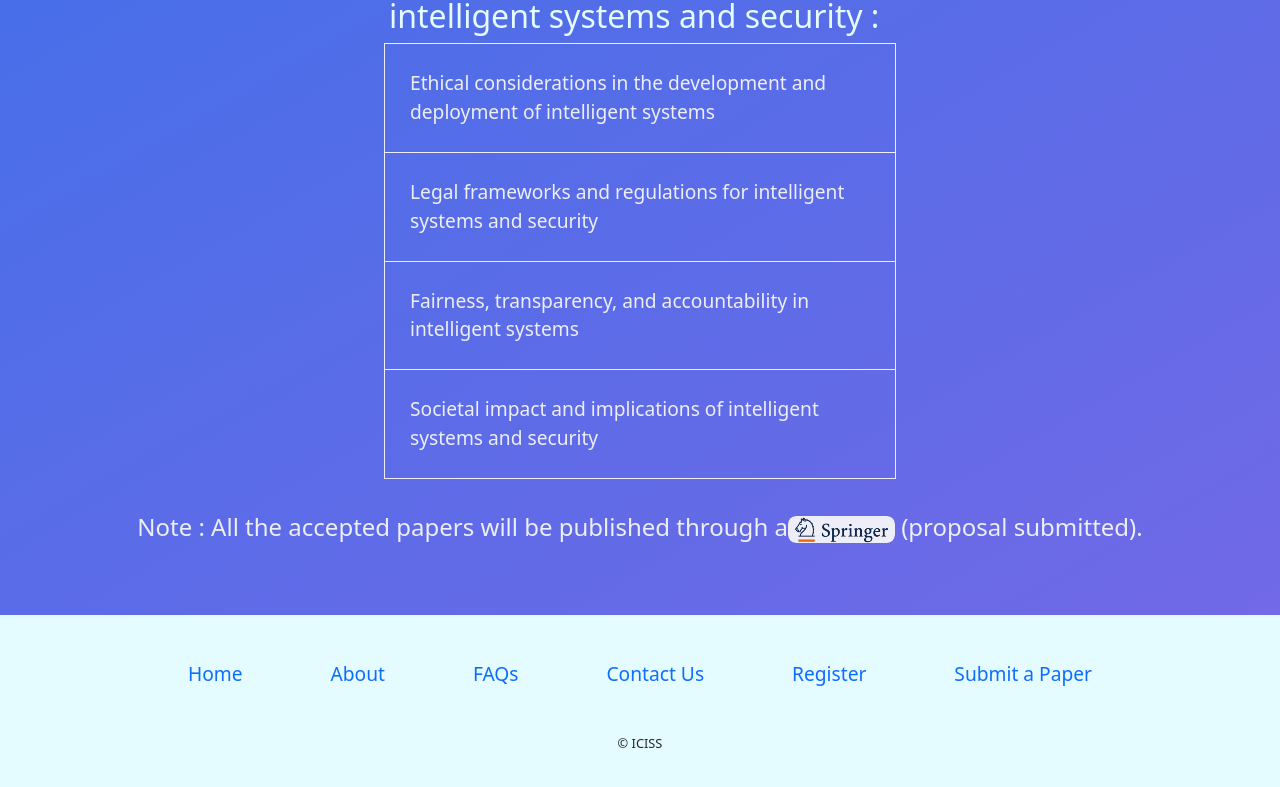
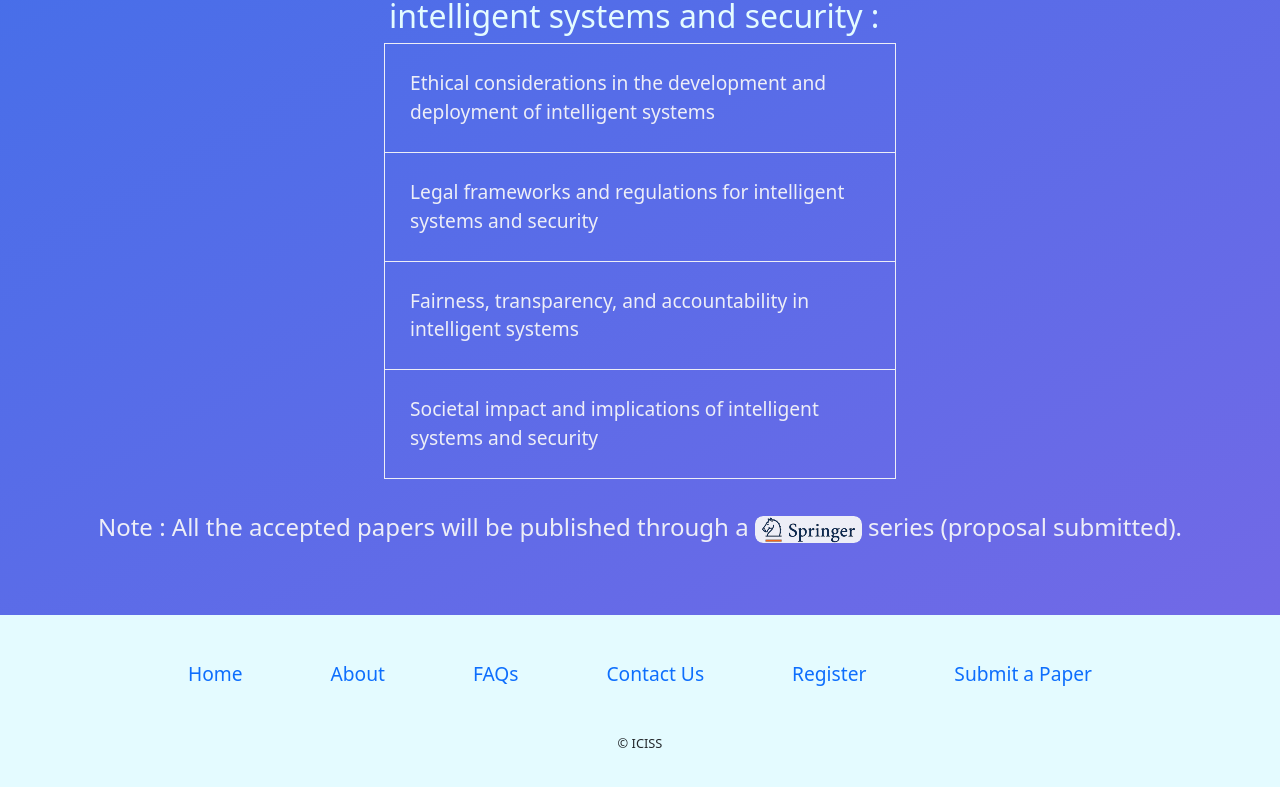
Before and after one commit to techlism/ICISS-2024-Website, a React (Create React App) app: page /tracks in a window 1280 px wide. Shown: the part 2363-3150 px from the top of the page. Built offline with nearby package versions, Linux system fonts and the light colour scheme; a web font is replaced by a local one.

Commit message:
fixing typos

```diff
--- a/src/components/pages/ContributionTrackPage.jsx
+++ b/src/components/pages/ContributionTrackPage.jsx
@@ -10,8 +10,7 @@ const ContributionTrackPage = ()=>{
                 fontWeight:'500',
                 color:'#EDEEF7',
             }}>
-                Note : All the accepted papers will be published through a
-                <img src={springerLogo} alt="springer" style={{backgroundColor:'#edeef7',backgroundClip:'content-box',borderRadius:'8px'}}/> (proposal submitted).
+                Note : All the accepted papers will be published through a <img src={springerLogo} alt="springer" style={{backgroundColor:'#edeef7',backgroundClip:'content-box',borderRadius:'8px'}}/> series (proposal submitted).
             </p>
             {/* <p
                 style={{
--- a/src/components/ui/About.jsx
+++ b/src/components/ui/About.jsx
@@ -27,8 +27,7 @@ const About = ()=>{
             The conference encourages multidisciplinary approaches and invites submissions that explore the union and intersection of intelligent systems and security.
             </p>
             <p>
-            Note : All the accepted papers will be published through a
-            <img src={springerLogo} alt="springer" style={{backgroundColor:'#edeef7',backgroundClip:'content-box',borderRadius:'8px'}}/> series (proposal submitted).
+                Note : All the accepted papers will be published through a <img src={springerLogo} alt="springer" style={{backgroundColor:'#edeef7',backgroundClip:'content-box',borderRadius:'8px'}}/> series (proposal submitted).
             </p>
             {/* <p>
                 Best papers (1st, 2nd and 3rd ) in each track of the conference may be considered for publication in <strong>Journal of The Institution of Engineers (India): Series B (SCImago and SCOPUS indexed)</strong>  with appropriate enhancement (up to 80%) and suitable peer review process of the Journal.
```
